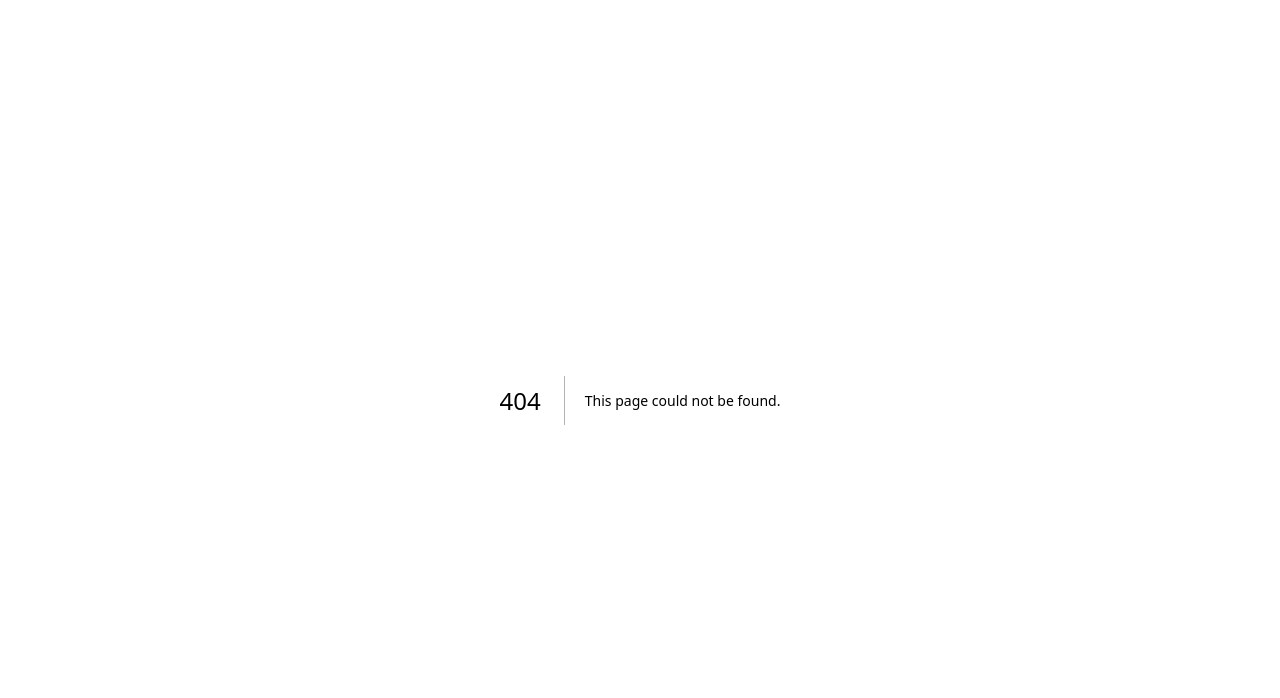
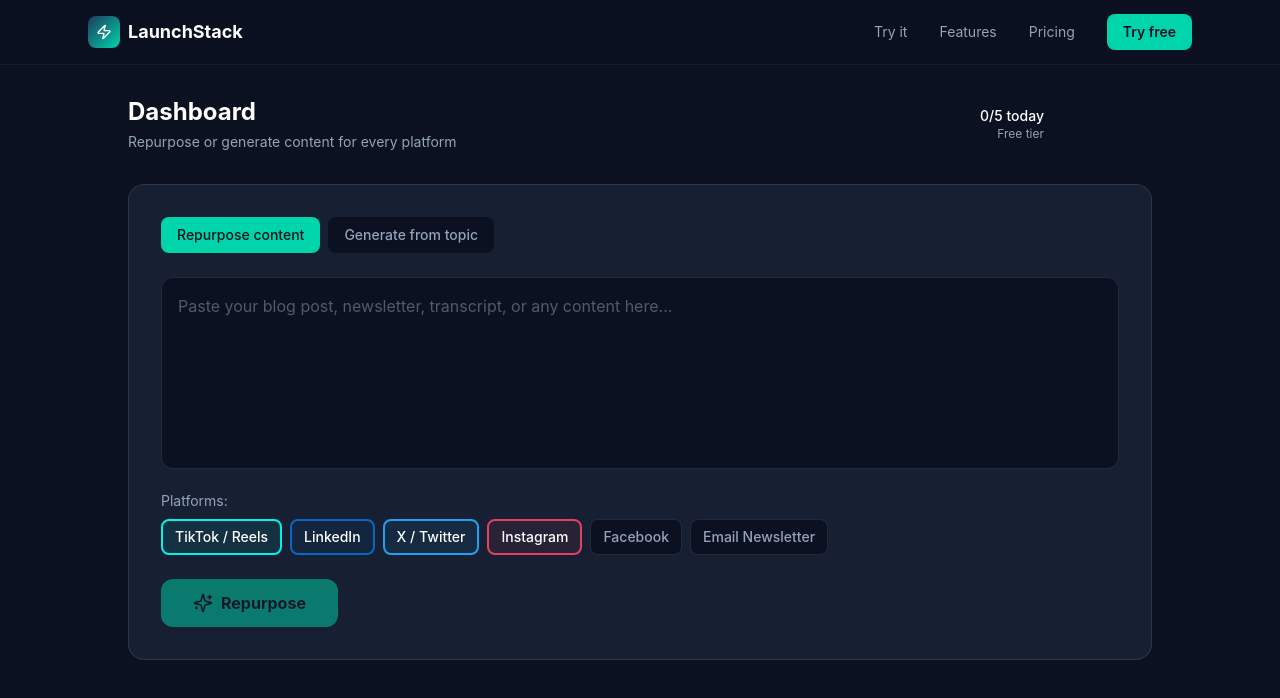
Before and after one commit to justflowai/launchstack-repurpose, a Next.js app: page /dashboard in a window 1280 px wide. Before the commit this address had no page. Shown: the top 698 px of the page. Built offline with nearby package versions, Linux system fonts and the light colour scheme.

Commit message:
Add src/app/dashboard/page.tsx

```diff
--- /dev/null
+++ b/src/app/dashboard/page.tsx
@@ -0,0 +1,56 @@
+"use client"
+
+import { useState } from "react"
+import { Navbar } from "@/components/shared/Navbar"
+import { RepurposeForm } from "@/components/dashboard/RepurposeForm"
+import { OutputCards } from "@/components/dashboard/OutputCards"
+import { UsageBar } from "@/components/dashboard/UsageBar"
+
+interface PlatformOutput {
+  variation_a: string
+  variation_b: string
+}
+
+export default function DashboardPage() {
+  const [results, setResults] = useState<Record<
+    string,
+    PlatformOutput
+  > | null>(null)
+  const [usageCount, setUsageCount] = useState(0)
+  const usageLimit = 5 // Free tier
+
+  const handleResults = (data: Record<string, PlatformOutput>) => {
+    setResults(data)
+    setUsageCount((prev) => prev + 1)
+  }
+
+  return (
+    <main className="min-h-screen bg-brand-dark">
+      <Navbar />
+      <div className="pt-24 pb-16 px-4 sm:px-6">
+        <div className="max-w-5xl mx-auto">
+          {/* Header */}
+          <div className="flex items-center justify-between mb-8">
+            <div>
+              <h1 className="text-2xl font-bold text-white">Dashboard</h1>
+              <p className="text-sm text-brand-gray mt-1">
+                Repurpose or generate content for every platform
+              </p>
+            </div>
+            <UsageBar used={usageCount} limit={usageLimit} />
+          </div>
+
+          {/* Main form */}
+          <RepurposeForm onResults={handleResults} />
+
+          {/* Output */}
+          {results && (
+            <div className="mt-8">
+              <OutputCards results={results} />
+            </div>
+          )}
+        </div>
+      </div>
+    </main>
+  )
+}
```
